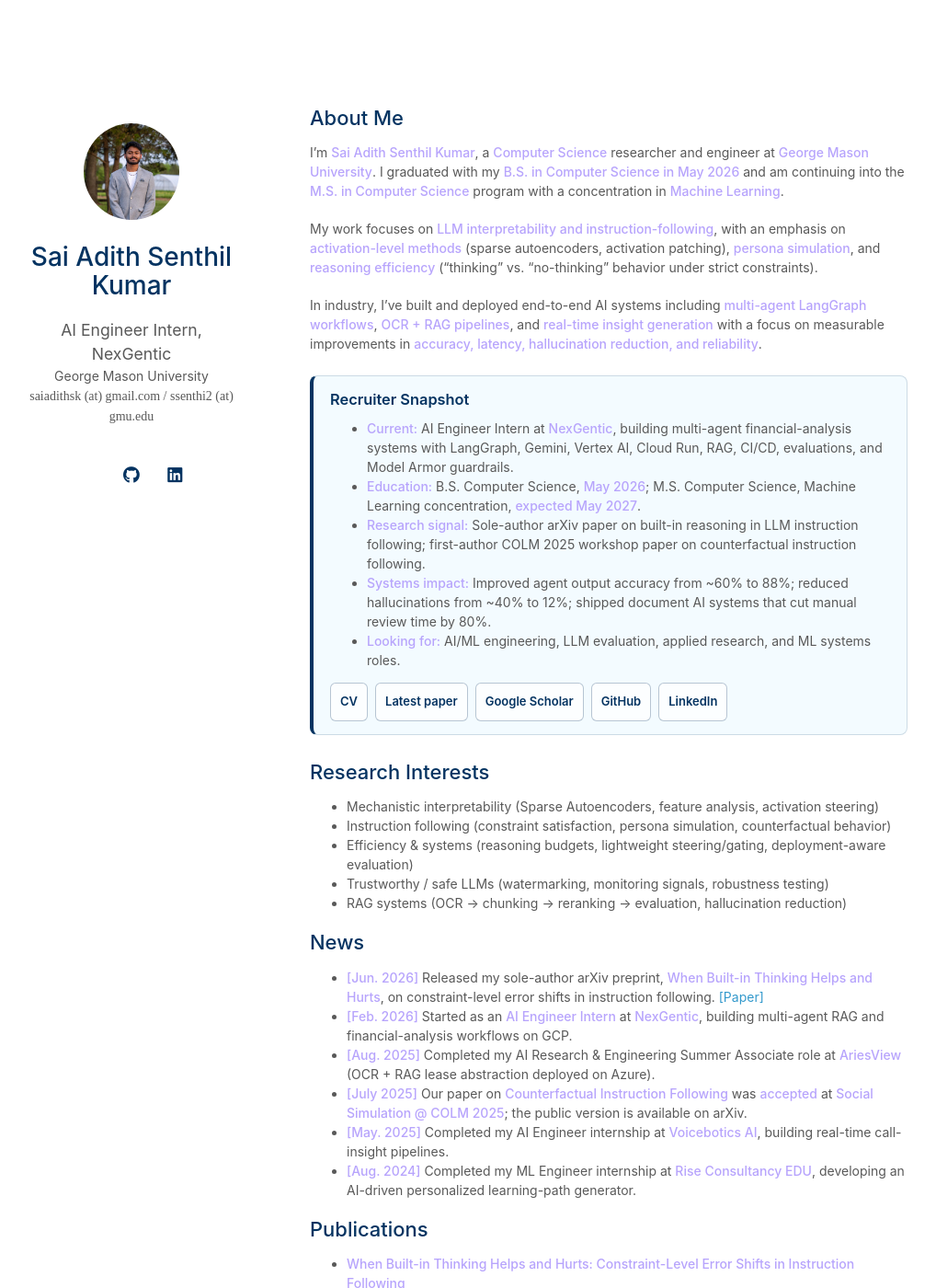
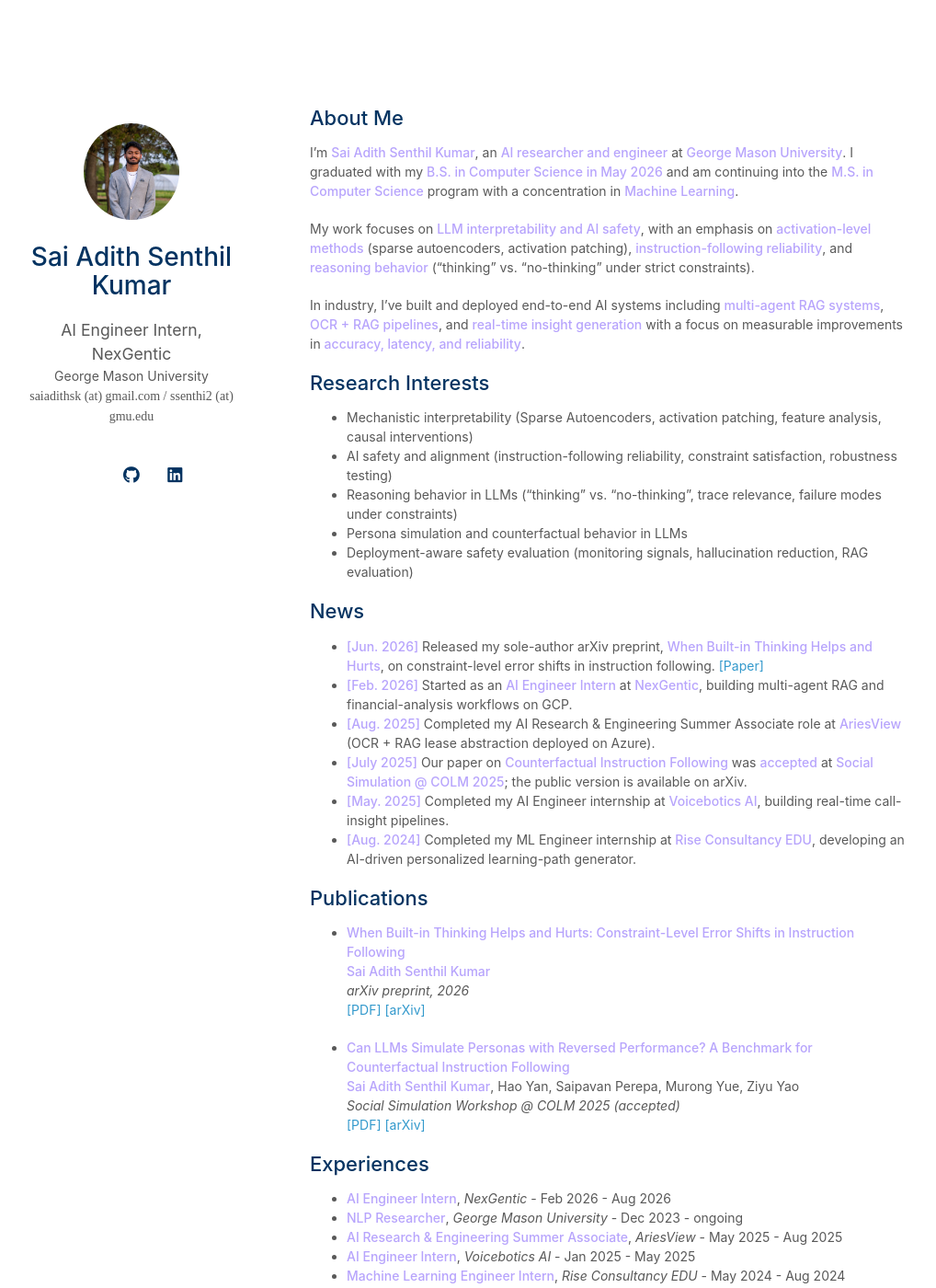
Before and after one commit to SAI-ADITH/SAI-ADITH.github.io, a Jekyll site: the page built from index.md, in a window 1280 px wide and 1400 px high. Shown: the whole window at 92% size, without its empty margins (133-1151 px from the left). Built offline with Jekyll 4.4.1, drawn with Linux system fonts in a browser that asks for light colours; a style sheet for code colours, icons or effects is not loaded; our own code applies the rules of GitHub Pages for plain Markdown files; some of the changed text lies outside the part shown.

Commit message:
fixed info

```diff
--- a/_config.yml
+++ b/_config.yml
@@ -10,7 +10,7 @@
 # Search Engine Optimization (SEO)
 # =========================
 keywords: Sai Adith, George Mason University, NexGentic, LLMs, AI Research, Mechanistic Interpretability, Instruction Following, RAG, LangGraph, Vertex AI
-description: Personal website of Sai Adith Senthil Kumar, CS student at George Mason University working on LLM reasoning, instruction following, mechanistic interpretability, and applied AI systems.
+description: Personal website of Sai Adith Senthil Kumar, AI researcher and engineer at George Mason University working on LLM interpretability, AI safety, instruction following, and applied AI systems.
 # Put your real website URL here after it is live:
 canonical: https://SAI-ADITH.github.io/
 
--- a/_sass/minimal-light-no-dark-mode.scss
+++ b/_sass/minimal-light-no-dark-mode.scss
@@ -516,46 +516,3 @@
   display:none;
   font-family: monospace;
 }
-
-.recruiter-snapshot {
-  border: 1px solid rgba(4, 51, 97, 0.16);
-  border-left: 4px solid #043361;
-  border-radius: 8px;
-  background: rgba(62, 183, 240, 0.06);
-  padding: 16px 18px 14px;
-  margin: 24px 0 28px;
-}
-
-.recruiter-snapshot h3 {
-  margin: 0 0 12px;
-}
-
-.recruiter-snapshot ul {
-  margin-bottom: 14px;
-}
-
-.quick-links {
-  display: flex;
-  flex-wrap: wrap;
-  gap: 8px;
-}
-
-.quick-links a {
-  display: inline-flex;
-  align-items: center;
-  min-height: 32px;
-  border: 1px solid rgba(4, 51, 97, 0.28);
-  border-radius: 6px;
-  padding: 4px 10px;
-  color: #043361;
-  background: rgba(255, 255, 255, 0.72);
-  font-size: 13px;
-  font-weight: 600;
-}
-
-.quick-links a:hover,
-.quick-links a:focus {
-  border-color: #3eb7f0;
-  color: #043361;
-  background: #ffffff;
-}
--- a/_sass/minimal-light.scss
+++ b/_sass/minimal-light.scss
@@ -595,66 +595,3 @@
   display:none;
   font-family: monospace;
 }
-
-.recruiter-snapshot {
-  border: 1px solid rgba(4, 51, 97, 0.16);
-  border-left: 4px solid #043361;
-  border-radius: 8px;
-  background: rgba(62, 183, 240, 0.06);
-  padding: 16px 18px 14px;
-  margin: 24px 0 28px;
-}
-
-.recruiter-snapshot h3 {
-  margin: 0 0 12px;
-}
-
-.recruiter-snapshot ul {
-  margin-bottom: 14px;
-}
-
-.quick-links {
-  display: flex;
-  flex-wrap: wrap;
-  gap: 8px;
-}
-
-.quick-links a {
-  display: inline-flex;
-  align-items: center;
-  min-height: 32px;
-  border: 1px solid rgba(4, 51, 97, 0.28);
-  border-radius: 6px;
-  padding: 4px 10px;
-  color: #043361;
-  background: rgba(255, 255, 255, 0.72);
-  font-size: 13px;
-  font-weight: 600;
-}
-
-.quick-links a:hover,
-.quick-links a:focus {
-  border-color: #3eb7f0;
-  color: #043361;
-  background: #ffffff;
-}
-
-@media (prefers-color-scheme: dark) {
-  .recruiter-snapshot {
-    border-color: rgba(62, 183, 240, 0.34);
-    border-left-color: #3eb7f0;
-    background: rgba(62, 183, 240, 0.08);
-  }
-
-  .quick-links a {
-    border-color: rgba(62, 183, 240, 0.42);
-    color: #eeeff0;
-    background: rgba(255, 255, 255, 0.04);
-  }
-
-  .quick-links a:hover,
-  .quick-links a:focus {
-    color: #ffffff;
-    background: rgba(62, 183, 240, 0.12);
-  }
-}
--- a/index.md
+++ b/index.md
@@ -4,39 +4,19 @@
 
 ## About Me
 
-I'm **Sai Adith Senthil Kumar**, a **Computer Science** researcher and engineer at **George Mason University**. I graduated with my **B.S. in Computer Science in May 2026** and am continuing into the **M.S. in Computer Science** program with a concentration in **Machine Learning**.
+I'm **Sai Adith Senthil Kumar**, an **AI researcher and engineer** at **George Mason University**. I graduated with my **B.S. in Computer Science in May 2026** and am continuing into the **M.S. in Computer Science** program with a concentration in **Machine Learning**.
 
-My work focuses on **LLM interpretability and instruction-following**, with an emphasis on **activation-level methods** (sparse autoencoders, activation patching), **persona simulation**, and **reasoning efficiency** ("thinking" vs. "no-thinking" behavior under strict constraints).
+My work focuses on **LLM interpretability and AI safety**, with an emphasis on **activation-level methods** (sparse autoencoders, activation patching), **instruction-following reliability**, and **reasoning behavior** ("thinking" vs. "no-thinking" under strict constraints).
 
-In industry, I've built and deployed end-to-end AI systems including **multi-agent LangGraph workflows**, **OCR + RAG pipelines**, and **real-time insight generation** with a focus on measurable improvements in **accuracy, latency, hallucination reduction, and reliability**.
-
-<div class="recruiter-snapshot" markdown="1">
-
-### Recruiter Snapshot
-
-- **Current:** AI Engineer Intern at **NexGentic**, building multi-agent financial-analysis systems with LangGraph, Gemini, Vertex AI, Cloud Run, RAG, CI/CD, evaluations, and Model Armor guardrails.
-- **Education:** B.S. Computer Science, **May 2026**; M.S. Computer Science, Machine Learning concentration, **expected May 2027**.
-- **Research signal:** Sole-author arXiv paper on built-in reasoning in LLM instruction following; first-author COLM 2025 workshop paper on counterfactual instruction following.
-- **Systems impact:** Improved agent output accuracy from ~60% to 88%; reduced hallucinations from ~40% to 12%; shipped document AI systems that cut manual review time by 80%.
-- **Looking for:** AI/ML engineering, LLM evaluation, applied research, and ML systems roles.
-
-<div class="quick-links">
-  <a href="assets/files/sai_adith_sk_CV.pdf" target="_blank" rel="noopener">CV</a>
-  <a href="https://arxiv.org/abs/2606.09662" target="_blank" rel="noopener">Latest paper</a>
-  <a href="https://scholar.google.com/citations?user=PiHGMEIAAAAJ&hl=en" target="_blank" rel="noopener">Google Scholar</a>
-  <a href="https://github.com/SAI-ADITH" target="_blank" rel="noopener">GitHub</a>
-  <a href="https://www.linkedin.com/in/saiadith/" target="_blank" rel="noopener">LinkedIn</a>
-</div>
-
-</div>
+In industry, I've built and deployed end-to-end AI systems including **multi-agent RAG systems**, **OCR + RAG pipelines**, and **real-time insight generation** with a focus on measurable improvements in **accuracy, latency, and reliability**.
 
 ## Research Interests
 
-- Mechanistic interpretability (Sparse Autoencoders, feature analysis, activation steering)
-- Instruction following (constraint satisfaction, persona simulation, counterfactual behavior)
-- Efficiency & systems (reasoning budgets, lightweight steering/gating, deployment-aware evaluation)
-- Trustworthy / safe LLMs (watermarking, monitoring signals, robustness testing)
-- RAG systems (OCR -> chunking -> reranking -> evaluation, hallucination reduction)
+- Mechanistic interpretability (Sparse Autoencoders, activation patching, feature analysis, causal interventions)
+- AI safety and alignment (instruction-following reliability, constraint satisfaction, robustness testing)
+- Reasoning behavior in LLMs ("thinking" vs. "no-thinking", trace relevance, failure modes under constraints)
+- Persona simulation and counterfactual behavior in LLMs
+- Deployment-aware safety evaluation (monitoring signals, hallucination reduction, RAG evaluation)
 
 ## News
 
@@ -62,22 +42,10 @@
 ## Experiences
 
 - **AI Engineer Intern**, *NexGentic* - Feb 2026 - Aug 2026
-  Built multi-agent LangGraph workflows with retrieval, critique, validation, and financial-analysis agents, improving output accuracy from ~60% to 88% and reducing hallucinations from ~40% to 12%. Productionized Gemini and Vertex AI applications on Google Cloud Run with RAG, CI/CD, structured evaluation, and Model Armor guardrails.
 - **NLP Researcher**, *George Mason University* - Dec 2023 - ongoing
 - **AI Research & Engineering Summer Associate**, *AriesView* - May 2025 - Aug 2025
 - **AI Engineer Intern**, *Voicebotics AI* - Jan 2025 - May 2025
 - **Machine Learning Engineer Intern**, *Rise Consultancy EDU* - May 2024 - Aug 2024
-
-## Education
-
-- **M.S. Computer Science**, Machine Learning concentration, **George Mason University** - Aug 2026 - May 2027 expected
-- **B.S. Computer Science**, **George Mason University** - graduated **May 2026**
-
-## Technical Strengths
-
-- **LLM research:** mechanistic interpretability, sparse autoencoders, activation patching, instruction-following evaluation, benchmark design.
-- **Applied AI systems:** LangGraph, RAG, reranking, hallucination evaluation, FastAPI, WebSockets, Docker, MLflow, Airflow.
-- **Cloud and deployment:** GCP, AWS, Azure, Cloud Run, Vertex AI, SageMaker, Kubernetes, CI/CD.
 
 ## Services
 
```
